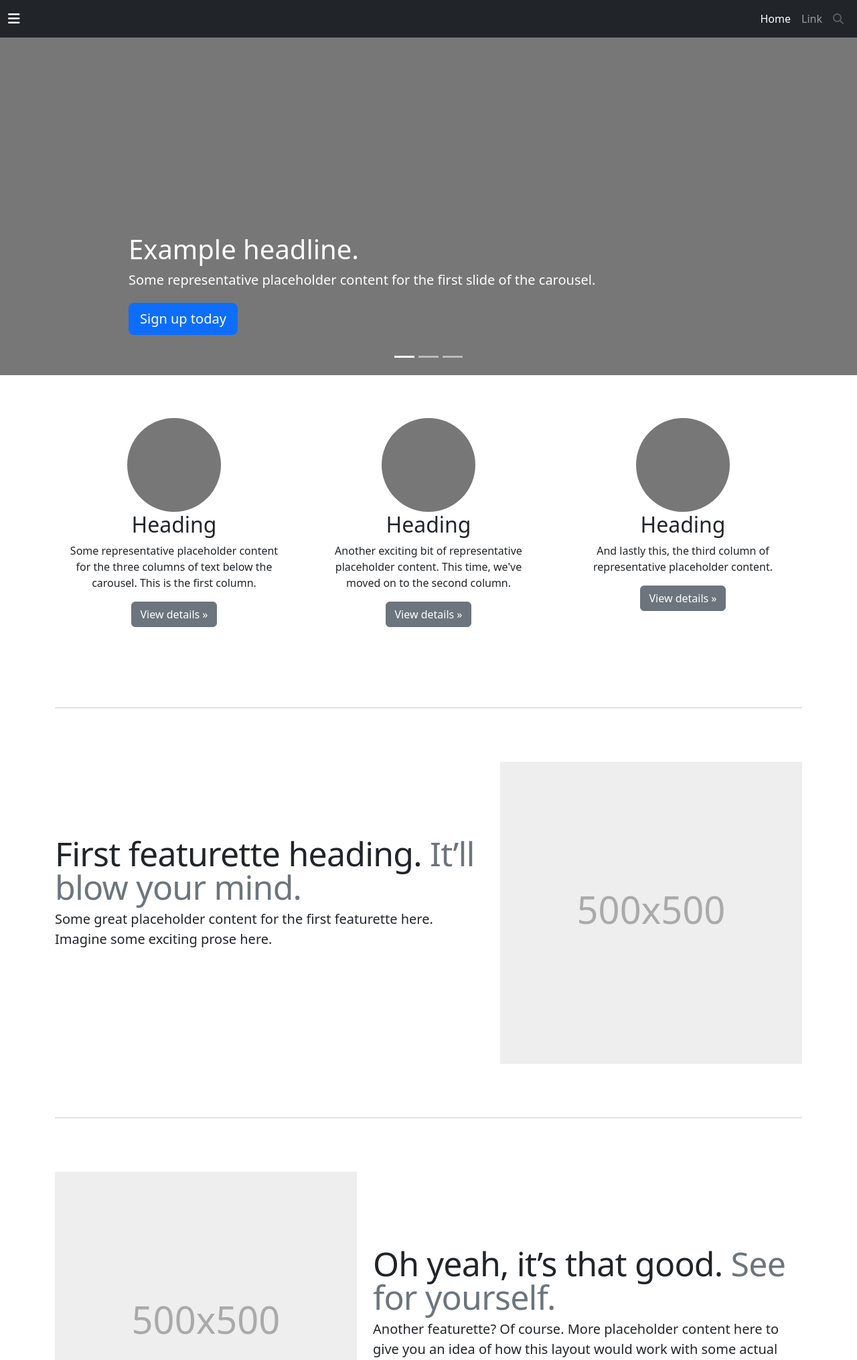
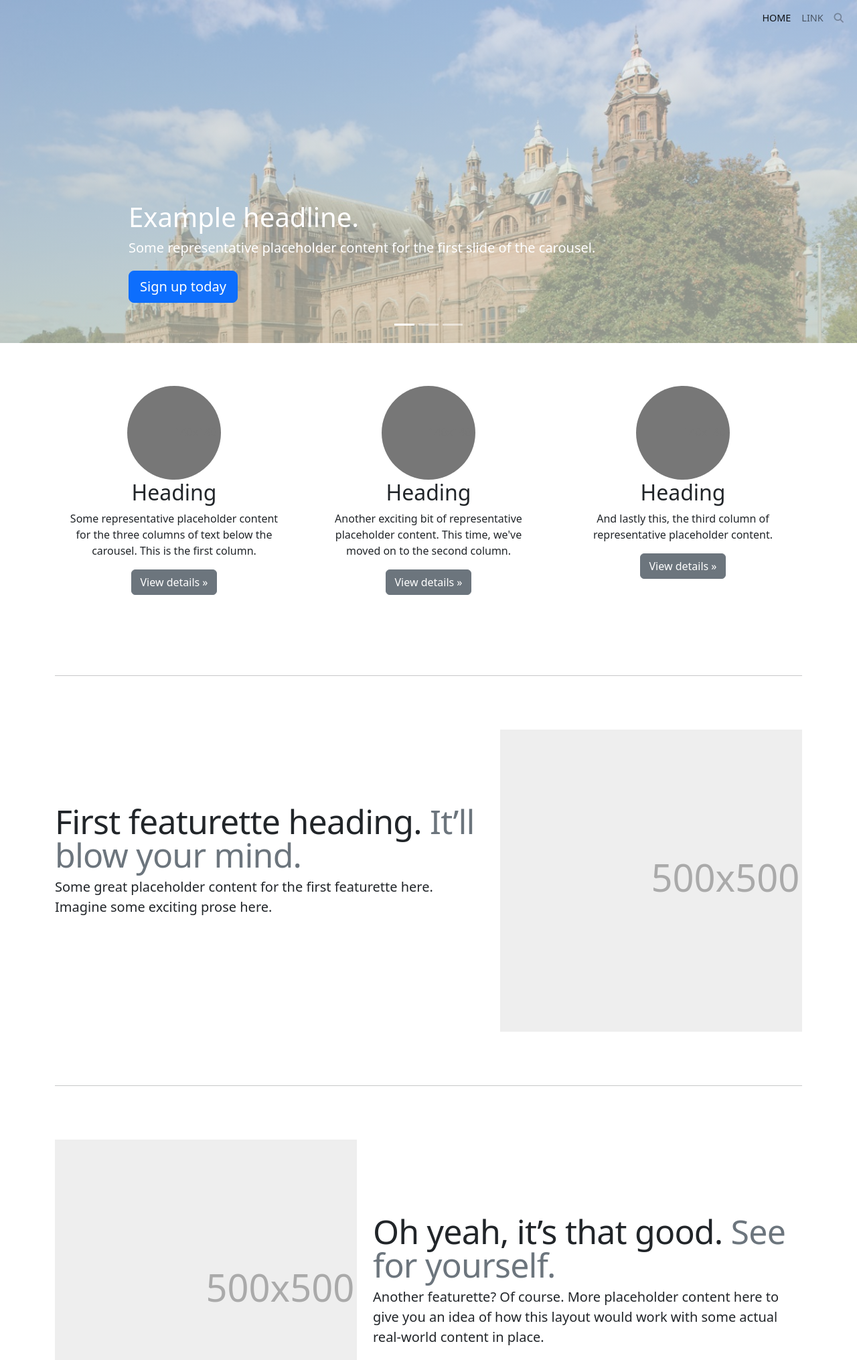
Before and after one commit to da9104/museum, a PHP site: page / in a window 1280 px wide. Shown: the top 2030 px of the page at 67% size. Run offline with PHP 8.4, Linux system fonts and the light colour scheme; some libraries are stand-ins or nearby versions.

Commit message:
initial commit.

```diff
--- a/index.html
+++ b/index.html
@@ -14,13 +14,6 @@
 
 
     <style>
-        .bd-placeholder-img {
-          font-size: 1.125rem;
-          text-anchor: middle;
-          -webkit-user-select: none;
-          -moz-user-select: none;
-          user-select: none;
-        }
 
         @media (min-width: 768px) {
           .bd-placeholder-img-lg {
@@ -54,6 +47,10 @@
           overflow-y: hidden;
         }
 
+        .bg-transparent {
+            background-color: transparent;
+        }
+
         .nav-scroller .nav {
           display: flex;
           flex-wrap: nowrap;
@@ -71,14 +68,14 @@
     <body>
 
   <header>
-    <nav class="navbar navbar-expand-md navbar-dark fixed-top bg-dark">
+    <nav class="navbar navbar-expand-md fixed-top bg-transparent">
       <div class="container-fluid">
         <a class="navbar-brand" href="#"><i class="fas fa-bars"></i></a>
         <button class="navbar-toggler" type="button" data-bs-toggle="collapse" data-bs-target="#navbarCollapse" aria-controls="navbarCollapse" aria-expanded="false" aria-label="Toggle navigation">
           <span class="navbar-toggler-icon"></span>
         </button>
         <div class="collapse navbar-collapse justify-content-end" id="navbarCollapse">
-          <ul class="navbar-nav ">
+          <ul class="navbar-nav">
             <li class="nav-item">
               <a class="nav-link active" aria-current="page" href="#">Home</a>
             </li>
@@ -105,7 +102,9 @@
       </div>
       <div class="carousel-inner">
         <div class="carousel-item active">
-          <svg class="bd-placeholder-img" width="100%" height="100%" xmlns="http://www.w3.org/2000/svg" aria-hidden="true" preserveAspectRatio="xMidYMid slice" focusable="false"><rect width="100%" height="100%" fill="#777"/></svg>
+            <div class="img-gradient">
+            <!-- <img src="./assets/images/bg.jpeg" alt="" class="bd-placeholder-img" aria-hidden="true" preserveAspectRatio="xMidYMid slice" focusable="false" width="100%" height="100%"> -->
+            </div>
 
           <div class="container">
             <div class="carousel-caption text-start">
--- a/style.css
+++ b/style.css
@@ -1,14 +1,15 @@
-/* GLOBAL STYLES
--------------------------------------------------- */
-/* Padding below the footer and lighter body text */
 body {
-  padding-top: 3rem;
   padding-bottom: 3rem;
   color: #5a5a5a;
+  -webkit-box-sizing: border-box;
+          box-sizing: border-box;
 }
 
-/* CUSTOMIZE THE CAROUSEL
-  -------------------------------------------------- */
+.nav-item {
+  text-transform: uppercase;
+  font-size: .9rem;
+}
+
 /* Carousel base class */
 .carousel {
   margin-bottom: 4rem;
@@ -25,8 +26,6 @@ body {
   height: 32rem;
 }
 
-/* MARKETING CONTENT
-  -------------------------------------------------- */
 /* Center align the text within the three columns below the carousel */
 .marketing .col-lg-4 {
   margin-bottom: 1.5rem;
@@ -40,22 +39,15 @@ body {
 }
 
 /* rtl:end:ignore */
-/* Featurettes
-  ------------------------- */
 .featurette-divider {
   margin: 5rem 0;
   /* Space out the Bootstrap <hr> more */
 }
 
-/* Thin out the marketing headings */
-/* rtl:begin:remove */
 .featurette-heading {
   letter-spacing: -.05rem;
 }
 
-/* rtl:end:remove */
-/* RESPONSIVE CSS
-  -------------------------------------------------- */
 @media (min-width: 40em) {
   /* Bump up size of carousel content */
   .carousel-caption p {
@@ -69,8 +61,26 @@ body {
 }
 
 @media (min-width: 62em) {
+  .navbar-brand {
+    display: block;
+  }
   .featurette-heading {
     margin-top: 7rem;
   }
 }
+
+@media (min-width: 400px) {
+  .navbar-brand {
+    display: none;
+  }
+}
+
+.img-gradient {
+  background-image: -webkit-gradient(linear, left top, left bottom, from(rgba(245, 246, 252, 0.52)), to(rgba(198, 205, 191, 0.73))), url("./assets/images/bg.jpeg");
+  background-image: linear-gradient(to bottom, rgba(245, 246, 252, 0.52), rgba(198, 205, 191, 0.73)), url("./assets/images/bg.jpeg");
+  width: 100%;
+  height: 100%;
+  background-size: cover;
+  color: white;
+}
 /*# sourceMappingURL=style.css.map */
--- a/style.scss
+++ b/style.scss
@@ -1,16 +1,15 @@
-/* GLOBAL STYLES
--------------------------------------------------- */
-/* Padding below the footer and lighter body text */
-
 body {
-    padding-top: 3rem;
+  //  padding-top: 3rem;
     padding-bottom: 3rem;
     color: #5a5a5a;
+    box-sizing: border-box;
   }
 
 
-  /* CUSTOMIZE THE CAROUSEL
-  -------------------------------------------------- */
+  .nav-item {
+      text-transform: uppercase;
+      font-size: .9rem;
+  }
 
   /* Carousel base class */
   .carousel {
@@ -28,9 +27,6 @@ body {
   }
 
 
-  /* MARKETING CONTENT
-  -------------------------------------------------- */
-
   /* Center align the text within the three columns below the carousel */
   .marketing .col-lg-4 {
     margin-bottom: 1.5rem;
@@ -44,23 +40,14 @@ body {
   /* rtl:end:ignore */
 
 
-  /* Featurettes
-  ------------------------- */
-
   .featurette-divider {
     margin: 5rem 0; /* Space out the Bootstrap <hr> more */
   }
 
-  /* Thin out the marketing headings */
-  /* rtl:begin:remove */
   .featurette-heading {
     letter-spacing: -.05rem;
   }
 
-  /* rtl:end:remove */
-
-  /* RESPONSIVE CSS
-  -------------------------------------------------- */
 
   @media (min-width: 40em) {
     /* Bump up size of carousel content */
@@ -76,7 +63,38 @@ body {
   }
 
   @media (min-width: 62em) {
+
+      .navbar-brand {
+        display: block;
+       }
+
     .featurette-heading {
       margin-top: 7rem;
     }
   }
+
+  @media (min-width: 400px) {
+    .navbar-brand {
+     display: none;
+    }
+}
+
+//   .bd-placeholder-img {
+//     font-size: 1.125rem;
+//     text-anchor: middle;
+//     -webkit-user-select: none;
+//     -moz-user-select: none;
+//     user-select: none;
+//     z-index: -1;
+//   }
+
+  .img-gradient {
+    background-image:
+    linear-gradient(to bottom, rgba(245, 246, 252, 0.52), rgba(198, 205, 191, 0.73)),
+    url('./assets/images/bg.jpeg');
+    width: 100%;
+    height: 100%;
+    background-size: cover;
+    color: white;
+
+  }
```
Also changed, not shown: assets/images/bg.jpeg (added), 1 other file.
